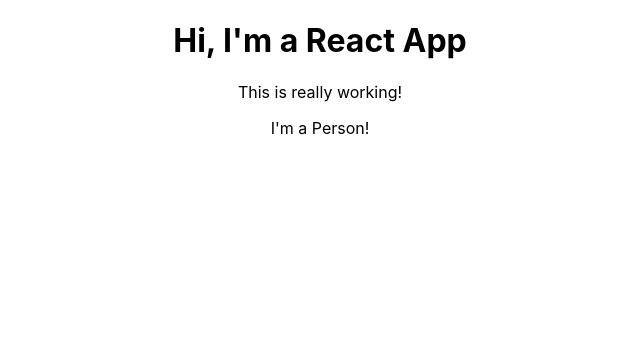
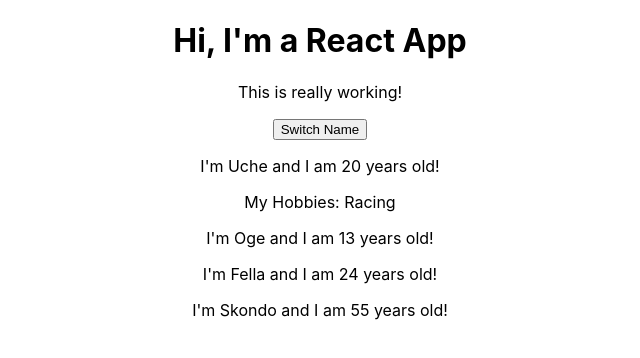
Before and after one commit to Steelrony/react-complete-guide, a React (Create React App) app: page / in a window 1280 px wide. Shown: the top 358 px of the page, without its empty margins (320-960 px from the left). Built offline with nearby package versions, Linux system fonts and the light colour scheme.

Commit message:
added state and Event handler

```diff
--- a/src/App.js
+++ b/src/App.js
@@ -3,12 +3,38 @@
 import Person from './Person/Person';
 
 class App extends Component {
+  state = {
+    persons: [
+      { name: 'Uche', age: 20},
+      { name: 'Oge', age: 13},
+      { name: 'Fella', age: 24},
+      { name: 'Skondo', age: 55}
+    ]
+  }
+
+  switchNameHandler = () => {
+    //console.log('Was Clicked');
+    //DO NOT DO THIS this.state.persons[0].name = "Maximus";
+    this.setState({
+      persons: [
+        { name: 'Ogbuagu', age: 20},
+        { name: 'Oge', age: 13},
+        { name: 'Fella', age: 47},
+        { name: 'Skondo', age: 55}
+      ]
+    })
+  }
+
   render() {
     return (
       <div className="App">
         <h1>Hi, I'm a React App</h1>
         <p>This is really working!</p>
-        <Person />
+        <button onClick={this.switchNameHandler}>Switch Name</button>
+        <Person name={this.state.persons[0].name} age={this.state.persons[0].age}>My Hobbies: Racing</Person>
+        <Person name={this.state.persons[1].name} age={this.state.persons[1].age}/>
+        <Person name={this.state.persons[2].name} age={this.state.persons[2].age}/>
+        <Person name={this.state.persons[3].name} age={this.state.persons[3].age}/>
       </div>
     );
     //return React.createElement('div', {className: 'App'}, React.createElement('h1', null, 'Does this work now?'));
--- a/src/Person/Person.js
+++ b/src/Person/Person.js
@@ -1,7 +1,12 @@
 import React from 'react';
 
-const person = () => {
-    return <p>I'm a Person!</p>
+const person = (props) => {
+    return (
+        <div>
+            <p>I'm {props.name} and I am {props.age} years old!</p>
+            <p>{props.children}</p>
+        </div>
+    )
 };
 
 export default person;
```
